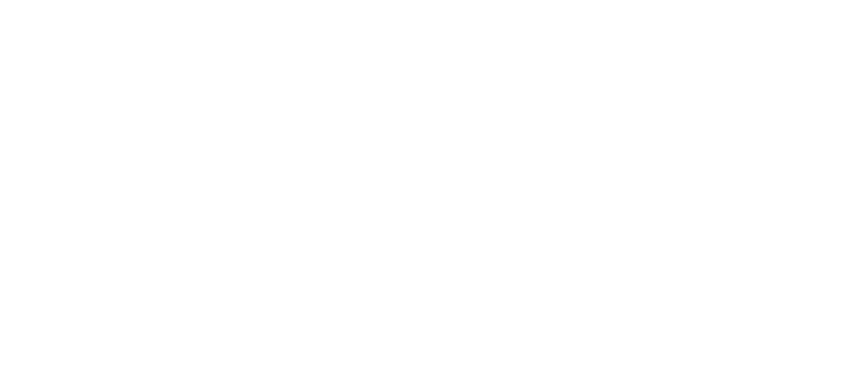
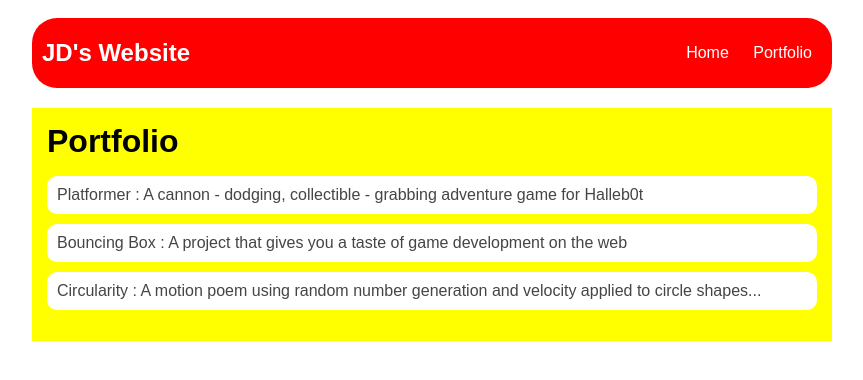
Before and after one commit to dunnjoseph1/dunnjoseph1.github.io, a plain HTML site: page portfolio.html in a window 1280 px wide. Shown: the whole page, without its empty margins (208-1071 px from the left). Drawn offline with Linux system fonts and the light colour scheme.

Commit message:
bouncing

```diff
--- a/index.html
+++ b/index.html
@@ -0,0 +1,46 @@
+<!DOCTYPE HTML>
+<html>
+    <head>
+        <title>Joseph's Website</title>
+        <link rel="stylesheet" href="style.css">
+    </head>
+
+    <body>
+        <!-- All content goes here -->
+        <div id="all-contents">
+            <nav>
+                <h1>JD's Website</h1>
+                <ul id="nav-ul">
+                    <li class="nav-li">
+                      <a href="index.html"> Home </a>
+                    </li>
+                    <li class="nav-li">
+                      <a href="portfolio.html"> Portfolio </a>
+                    </li>
+                </ul>
+            </nav>
+
+            <main>
+                <!-- Sidebar section -->
+                <div class="sidebar">
+                   <!-- <img class="sidebar-img" src=""> -->
+                </div>
+
+                <!-- Content section -->
+                <div class="content">
+                    <h2>Joseph Dunn</h2>
+                    <p>Student at LHS High</p>
+                     <!-- Interests section -->
+                    <div id="interests">
+                        <h3>Interests</h3>
+                        <ul>
+                            <li>excercise</li>
+                            <li>video games</li>
+                            <li>cats</li>
+                        </ul>
+                    </div>
+                </div>
+            </main>
+        </div>
+    </body>
+</html>
--- a/portfolio.html
+++ b/portfolio.html
@@ -0,0 +1,33 @@
+<!DOCTYPE HTML>
+<html>
+    <head>
+        <title>Joseph's Website</title>
+        <link rel="stylesheet" href="style.css">
+    </head>
+
+    <body>
+      <div id="all-contents">
+        <nav>
+            <h1>JD's Website</h1>
+            <ul id="nav-ul">
+                <li class="nav-li">
+                    <a class="nav-a" href="index.html">Home</a>
+                </li>
+                <li class="nav-li">
+                    <a class="nav-a" href="portfolio.html">Portfolio</a>
+                </li>
+            </ul>
+        </nav>
+        <main>
+            <div class="content">
+                <h1>Portfolio</h1>
+                <ul id="portfolio">
+                    <li><a href="projects/platformer/">Platformer : A cannon - dodging, collectible - grabbing adventure game for Halleb0t</a></li>
+                    <li><a href="projects/bouncing-box/">Bouncing Box : A project that gives you a taste of game development on the web </a></li>
+                    <li><a href="projects/circularity/">Circularity : A motion poem using random number generation and velocity applied to circle shapes...</a></li>
+                </ul>
+            </div>
+        </main>
+      </div>
+    </body>
+</html>
--- a/style.css
+++ b/style.css
@@ -0,0 +1,89 @@
+body {
+    background: white;
+    color: rgb(45, 45, 45);
+    padding: 10px;
+    font-family: arial;
+}
+#all-contents {
+  max-width: 800px;
+    margin: auto;
+}
+
+/* navigation menu */
+nav {
+    background: red;
+   margin: 0 auto;
+   margin-bottom: 20px;
+    display: flex;
+    padding: 10px;
+    border-radius: 25px;
+}
+h1 {
+    display: flex;
+    align-items: center;
+    color: white;
+    flex: 1;
+    margin: 0;
+}
+#nav-ul {
+    list-style-image: none;
+}
+.nav-li {
+    display: inline-block;
+    padding: 0 10px;
+}
+a {
+    text-decoration: none;
+    color: #fff;
+}
+
+/* main container area beneath menu */
+main {
+    background: yellow;
+    display: flex;
+}
+.sidebar {
+    margin-right: 25px;
+    padding: 10px;
+}
+.sidebar-img {
+    width: 200px;
+}
+.content {
+    flex: 1;
+    padding: 15px;
+}
+
+/* portfolio styles */
+#interests {
+    border: 4px silver ridge;
+    padding: 8px;
+}
+h2, h3 {
+    margin: 0px;
+}
+         /* portfolio styles */
+         .content h1 {
+            color: black;
+        }
+
+        #portfolio {
+            list-style-type: none;
+            padding-left: 0;
+        }
+
+        #portfolio li {
+            background: #fff;
+            padding: 10px;
+            border-radius: 10px;
+            margin-bottom: 10px;
+        }
+
+        #portfolio li:hover {
+            background: #eee;
+        }
+
+        #portfolio a {
+            text-decoration: none;
+            color: #454545;
+        }
```
Also changed, not shown: projects/bouncing-box/index.html (+21 -4 lines).
